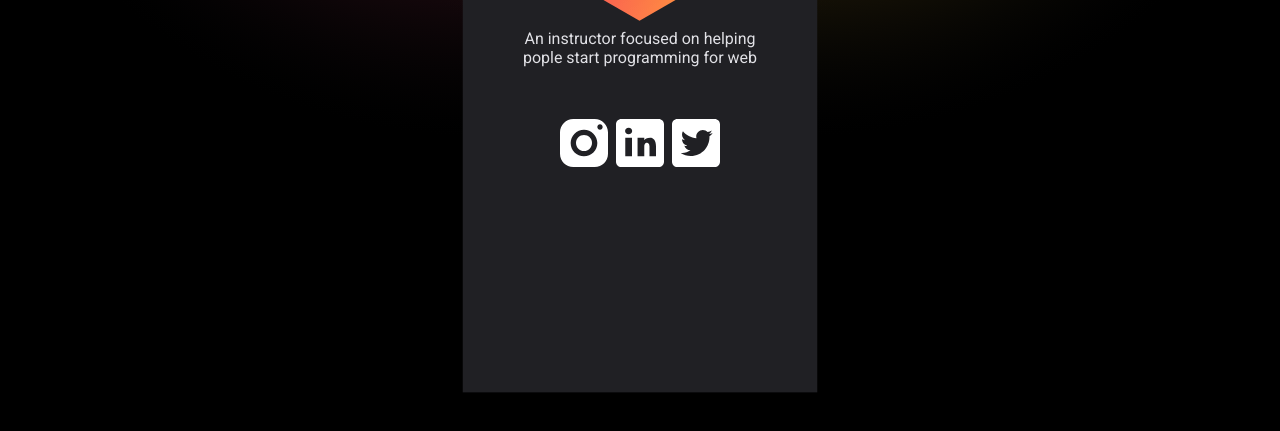
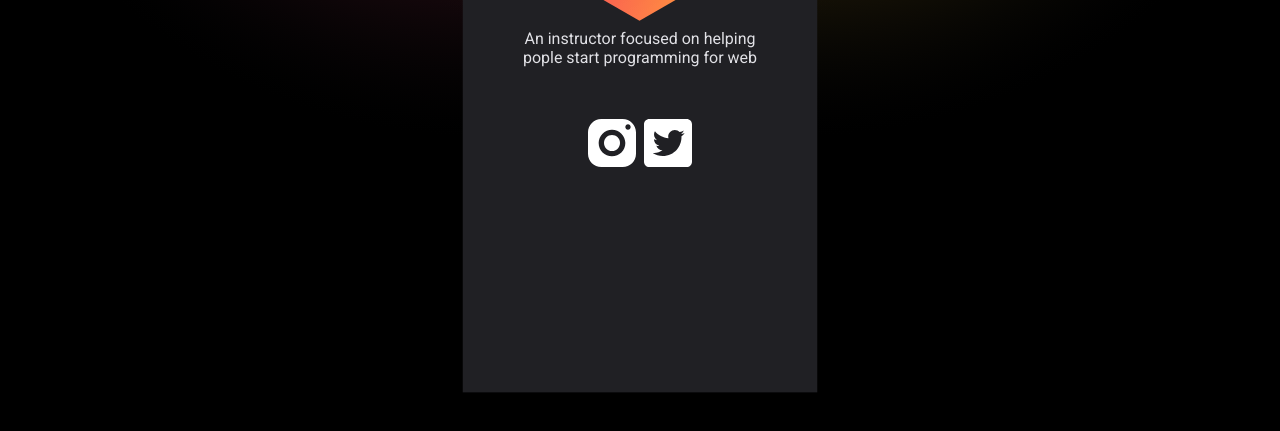
Before and after one commit to WendelSantosNunes/NWL---HEAT, a plain HTML site: page index.html in a window 1280 px wide. Shown: the part 281-712 px from the top of the page. Drawn offline with Linux system fonts and the light colour scheme; no server answers.

Commit message:
Versão final da NWL2

```diff
--- a/index.html
+++ b/index.html
@@ -38,12 +38,6 @@
             </a>
           </li>
 
-          <li class="linkedin">
-            <a href="https://www.instagram.com/wendelnunes1/ " target="_blank">
-              <img src="img/linkedin.svg" alt="Ícone do linkedin" />
-            </a>
-          </li>
-
           <li class="twitter">
             <a href="https://twitter.com/WendelN96410536" target="_blank">
               <img src="img/twitter.svg" alt="Ícone do twitter" />
```
